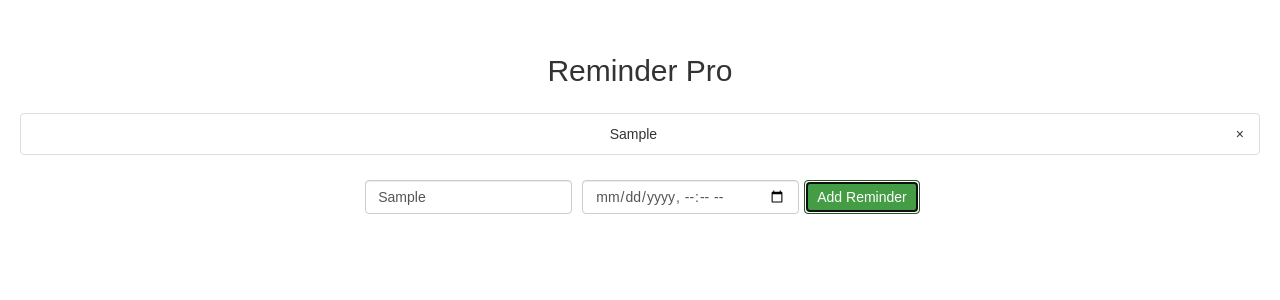
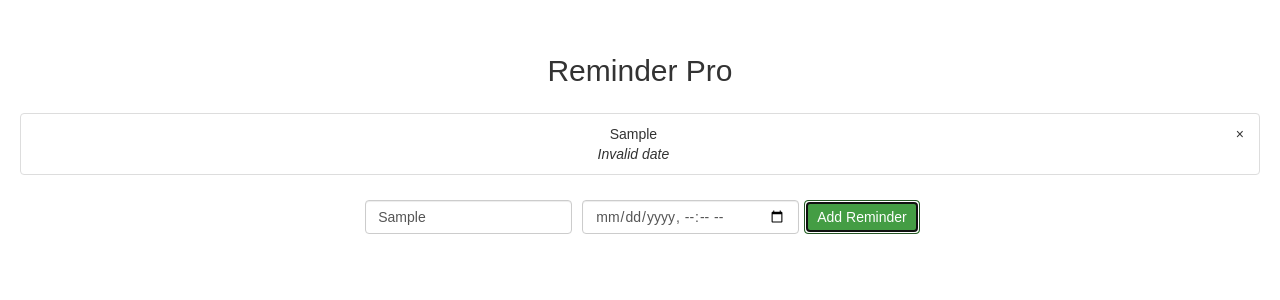
Before and after one commit to LilianKalkman/ReminderApp, a React (Create React App) app: page / in a window 1280 px wide. Both pictures are taken after typing "Sample" into the empty fields and a click on the button "Add Reminder". Shown: the top 300 px of the page. Built offline with nearby package versions, Linux system fonts and the light colour scheme.

Commit message:
duedate with momentJS

```diff
--- a/package.json
+++ b/package.json
@@ -3,6 +3,7 @@
   "version": "0.1.0",
   "private": true,
   "dependencies": {
+    "moment": "^2.22.0",
     "react": "^16.3.1",
     "react-dom": "^16.3.1",
     "react-redux": "^5.0.7",
--- a/src/actions/index.js
+++ b/src/actions/index.js
@@ -4,7 +4,7 @@
   return {
     type: ADD_REMINDER,
     payload: task,
-    duedate:duedate
+    duedate: duedate
   };
 }
 
--- a/src/components/Reminders.js
+++ b/src/components/Reminders.js
@@ -1,6 +1,7 @@
 import React, { Component } from 'react';
 import { connect } from 'react-redux';
 import { removeReminder } from '../actions/index';
+import moment from 'moment';
 
 class Reminders extends Component {
 
@@ -9,10 +10,16 @@
       const reminder = this.props.reminders[key];
       return (
         <li key={reminder.id} className="list-group-item">
-          <div className="list-item">{reminder.text}</div>
+          <div className="list-item">
+            <div>{reminder.text}</div>
+            <div><em>{moment(new Date(reminder.duedate)).fromNow()}</em></div>
+          </div>
           <div
+            className="list-item delete-button"
             onClick={() => this.props.remove(reminder)}
-            className="list-item delete-button">&times;</div>
+            >
+            &times;
+          </div>
         </li>
       )});
     return (
```
Also changed, not shown: 1 other file (tests, documents, lock files or other folders).
